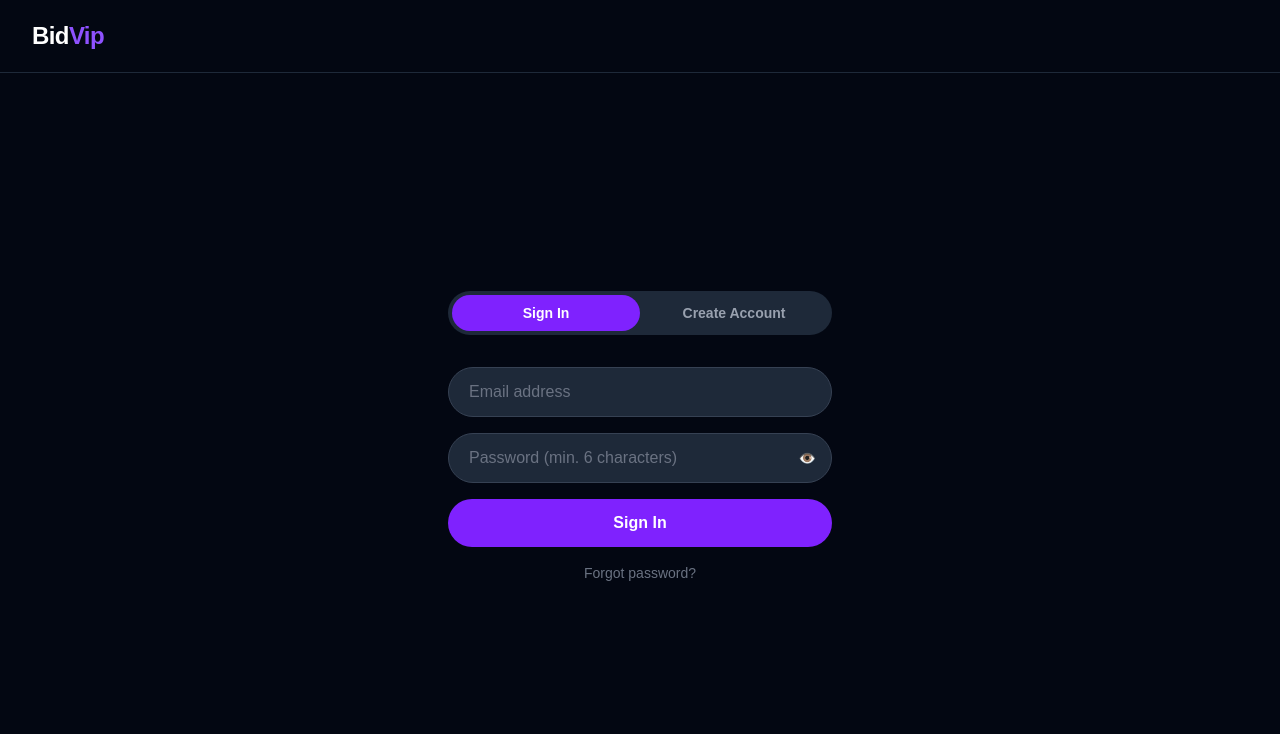
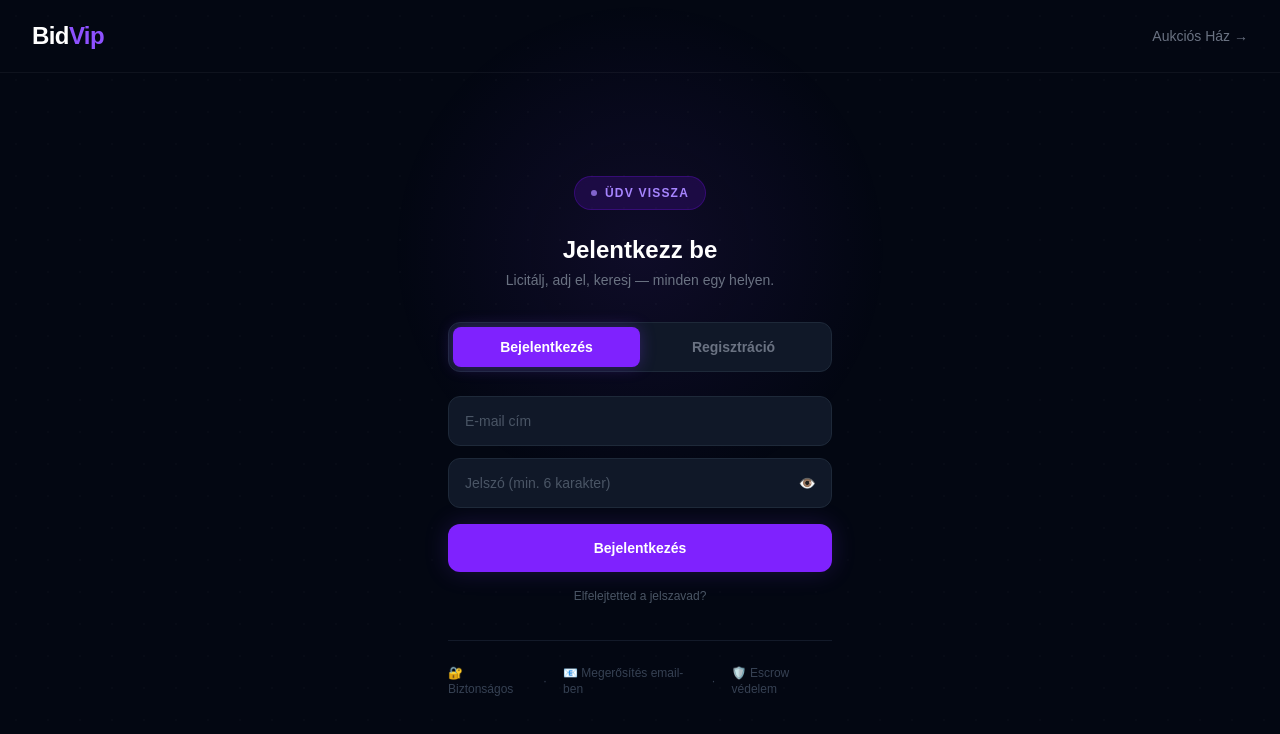
Before and after one commit to bidvip/bidvip, a Next.js app: page /auth in a window 1280 px wide. Shown: the top 734 px of the page. Built offline with nearby package versions, Linux system fonts and the light colour scheme; no server answers.

Commit message:
auto-deploy

```diff
--- a/app/auth/page.tsx
+++ b/app/auth/page.tsx
@@ -62,55 +62,106 @@ export default function AuthPage() {
   }
 
   return (
-    <main className="min-h-screen bg-gray-950 text-white flex flex-col">
-      <nav className="flex items-center px-8 py-5 border-b border-gray-800">
+    <main className="min-h-screen bg-gray-950 text-white flex flex-col overflow-hidden">
+      {/* Background orbs */}
+      <div className="fixed inset-0 pointer-events-none">
+        <div className="absolute top-0 left-1/2 -translate-x-1/2 w-[500px] h-[500px] rounded-full"
+          style={{ background: 'radial-gradient(circle, rgba(124,58,237,0.10) 0%, transparent 70%)' }} />
+        <div className="absolute inset-0 opacity-[0.02]"
+          style={{ backgroundImage: 'radial-gradient(circle, #fff 1px, transparent 1px)', backgroundSize: '32px 32px' }} />
+      </div>
+
+      {/* Nav */}
+      <nav className="relative z-10 flex items-center justify-between px-8 py-5 border-b border-white/5">
         <a href="/" className="text-2xl font-bold tracking-tight">
           Bid<span className="text-violet-500">Vip</span>
         </a>
+        <a href="/marketplace" className="text-sm text-gray-500 hover:text-gray-300 transition">
+          Aukciós Ház →
+        </a>
       </nav>
 
-      <div className="flex flex-1 items-center justify-center px-6">
+      {/* Center card */}
+      <div className="relative z-10 flex flex-1 items-center justify-center px-6 py-12">
         <div className="w-full max-w-sm">
-          {mod !== 'elfelejtett' && (
-            <div className="flex rounded-full bg-gray-800 p-1 mb-8">
+
+          {/* Header */}
+          {mod === 'elfelejtett' ? (
+            <div className="mb-8">
               <button
                 onClick={() => { setMod('belepes'); setAllapot('idle') }}
-                className={`flex-1 py-2 rounded-full text-sm font-semibold transition ${mod === 'belepes' ? 'bg-violet-600 text-white' : 'text-gray-400'}`}
+                className="text-gray-500 text-sm hover:text-gray-300 transition mb-6 flex items-center gap-1"
               >
-                Sign In
+                ← Vissza
+              </button>
+              <h1 className="text-2xl font-bold mb-1">Jelszó visszaállítása</h1>
+              <p className="text-gray-500 text-sm">Add meg az e-mail címed és küldünk egy linket.</p>
+            </div>
+          ) : (
+            <div className="mb-8 text-center">
+              <div className="inline-flex items-center gap-2 text-xs font-semibold tracking-widest text-violet-400 uppercase bg-violet-950/50 border border-violet-800/40 px-4 py-2 rounded-full mb-6">
+                <span className="w-1.5 h-1.5 bg-violet-400 rounded-full animate-pulse" />
+                {mod === 'belepes' ? 'Üdv vissza' : 'Csatlakozz most'}
+              </div>
+              <h1 className="text-2xl font-bold">
+                {mod === 'belepes' ? 'Jelentkezz be' : 'Hozz létre fiókot'}
+              </h1>
+              <p className="text-gray-500 text-sm mt-1">
+                {mod === 'belepes'
+                  ? 'Licitálj, adj el, keresj — minden egy helyen.'
+                  : 'Ingyenes. 50 token welcome bonus az első 2000 usernek.'}
+              </p>
+            </div>
+          )}
+
+          {/* Tab switcher */}
+          {mod !== 'elfelejtett' && (
+            <div className="flex bg-gray-900 border border-gray-800 rounded-xl p-1 mb-6">
+              <button
+                onClick={() => { setMod('belepes'); setAllapot('idle') }}
+                className={`flex-1 py-2.5 rounded-lg text-sm font-semibold transition ${
+                  mod === 'belepes'
+                    ? 'bg-violet-600 text-white shadow-[0_0_16px_rgba(124,58,237,0.3)]'
+                    : 'text-gray-500 hover:text-gray-300'
+                }`}
+              >
+                Bejelentkezés
               </button>
               <button
                 onClick={() => { setMod('regisztracio'); setAllapot('idle') }}
-                className={`flex-1 py-2 rounded-full text-sm font-semibold transition ${mod === 'regisztracio' ? 'bg-violet-600 text-white' : 'text-gray-400'}`}
+                className={`flex-1 py-2.5 rounded-lg text-sm font-semibold transition ${
+                  mod === 'regisztracio'
+                    ? 'bg-violet-600 text-white shadow-[0_0_16px_rgba(124,58,237,0.3)]'
+                    : 'text-gray-500 hover:text-gray-300'
+                }`}
               >
-                Create Account
+                Regisztráció
               </button>
             </div>
           )}
-          {mod === 'elfelejtett' && (
-            <div className="mb-8">
-              <button onClick={() => { setMod('belepes'); setAllapot('idle') }} className="text-gray-400 text-sm hover:text-white transition">← Back to Sign In</button>
-              <h2 className="text-xl font-bold mt-4 mb-1">Reset password</h2>
-              <p className="text-gray-400 text-sm">Enter your email and we&apos;ll send a reset link.</p>
-            </div>
-          )}
 
+          {/* Success state */}
           {allapot === 'siker' ? (
-            <div className="bg-violet-900/40 border border-violet-700 rounded-2xl px-6 py-8 text-center">
-              <div className="text-4xl mb-3">📧</div>
-              <p className="text-violet-300 font-semibold text-lg">Check your inbox!</p>
-              <p className="text-gray-400 text-sm mt-2">We sent a confirmation link to <span className="text-white">{email}</span>.</p>
+            <div className="bg-violet-950/40 border border-violet-700/50 rounded-2xl px-6 py-8 text-center">
+              <div className="text-5xl mb-4">📧</div>
+              <p className="text-violet-300 font-bold text-lg">Ellenőrizd az inboxod!</p>
+              <p className="text-gray-400 text-sm mt-2">
+                Küldtünk egy linket ide: <span className="text-white font-medium">{email}</span>
+              </p>
             </div>
           ) : (
-            <form onSubmit={beküldes} className="flex flex-col gap-4">
+            <form onSubmit={beküldes} className="flex flex-col gap-3">
+              <div className="relative">
                 <input
                   type="email"
                   required
                   value={email}
                   onChange={(e) => setEmail(e.target.value)}
-                placeholder="Email address"
-                className="px-5 py-3 rounded-full bg-gray-800 border border-gray-700 text-white placeholder-gray-500 focus:outline-none focus:border-violet-500"
+                  placeholder="E-mail cím"
+                  className="w-full px-4 py-3.5 rounded-xl bg-gray-900 border border-gray-800 text-white placeholder-gray-600 focus:outline-none focus:border-violet-500 focus:ring-2 focus:ring-violet-500/10 transition text-sm"
                 />
+              </div>
+
               {mod !== 'elfelejtett' && (
                 <div className="relative">
                   <input
@@ -119,35 +170,59 @@ export default function AuthPage() {
                     minLength={6}
                     value={jelszo}
                     onChange={(e) => setJelszo(e.target.value)}
-                    placeholder="Password (min. 6 characters)"
-                    className="w-full px-5 py-3 pr-12 rounded-full bg-gray-800 border border-gray-700 text-white placeholder-gray-500 focus:outline-none focus:border-violet-500"
+                    placeholder="Jelszó (min. 6 karakter)"
+                    className="w-full px-4 py-3.5 pr-12 rounded-xl bg-gray-900 border border-gray-800 text-white placeholder-gray-600 focus:outline-none focus:border-violet-500 focus:ring-2 focus:ring-violet-500/10 transition text-sm"
                   />
                   <button
                     type="button"
                     onClick={() => setJelszoLatszik(v => !v)}
-                    className="absolute right-4 top-1/2 -translate-y-1/2 text-gray-400 hover:text-white transition text-sm"
+                    className="absolute right-4 top-1/2 -translate-y-1/2 text-gray-500 hover:text-white transition text-sm"
                   >
                     {jelszoLatszik ? '🙈' : '👁️'}
                   </button>
                 </div>
               )}
+
               {allapot === 'hiba' && (
+                <div className="bg-red-950/40 border border-red-800/50 rounded-xl px-4 py-3">
                   <p className="text-red-400 text-sm text-center">{hibaUzenet}</p>
+                </div>
               )}
+
               <button
                 type="submit"
                 disabled={allapot === 'loading'}
-                className="bg-violet-600 hover:bg-violet-700 disabled:opacity-60 transition py-3 rounded-full font-semibold"
+                className="w-full bg-violet-600 hover:bg-violet-500 disabled:opacity-60 transition py-3.5 rounded-xl font-semibold text-sm shadow-[0_0_24px_rgba(124,58,237,0.2)] hover:shadow-[0_0_32px_rgba(124,58,237,0.35)] mt-1"
               >
-                {allapot === 'loading' ? 'Processing...' : mod === 'belepes' ? 'Sign In' : mod === 'elfelejtett' ? 'Send Reset Link' : 'Create Account'}
+                {allapot === 'loading'
+                  ? 'Feldolgozás...'
+                  : mod === 'belepes'
+                  ? 'Bejelentkezés'
+                  : mod === 'elfelejtett'
+                  ? 'Visszaállító link küldése'
+                  : 'Fiók létrehozása'}
               </button>
+
               {mod === 'belepes' && (
-                <button type="button" onClick={() => { setMod('elfelejtett'); setAllapot('idle') }} className="text-gray-500 text-sm hover:text-gray-300 transition text-center">
-                  Forgot password?
+                <button
+                  type="button"
+                  onClick={() => { setMod('elfelejtett'); setAllapot('idle') }}
+                  className="text-gray-600 text-xs hover:text-gray-400 transition text-center py-1"
+                >
+                  Elfelejtetted a jelszavad?
                 </button>
               )}
             </form>
           )}
+
+          {/* Footer trust */}
+          <div className="mt-8 pt-6 border-t border-gray-800/60 flex items-center justify-center gap-4 text-xs text-gray-700">
+            <span>🔐 Biztonságos</span>
+            <span>·</span>
+            <span>📧 Megerősítés email-ben</span>
+            <span>·</span>
+            <span>🛡️ Escrow védelem</span>
+          </div>
         </div>
       </div>
     </main>
```
Lines whose indentation alone changed are shown as unchanged.
